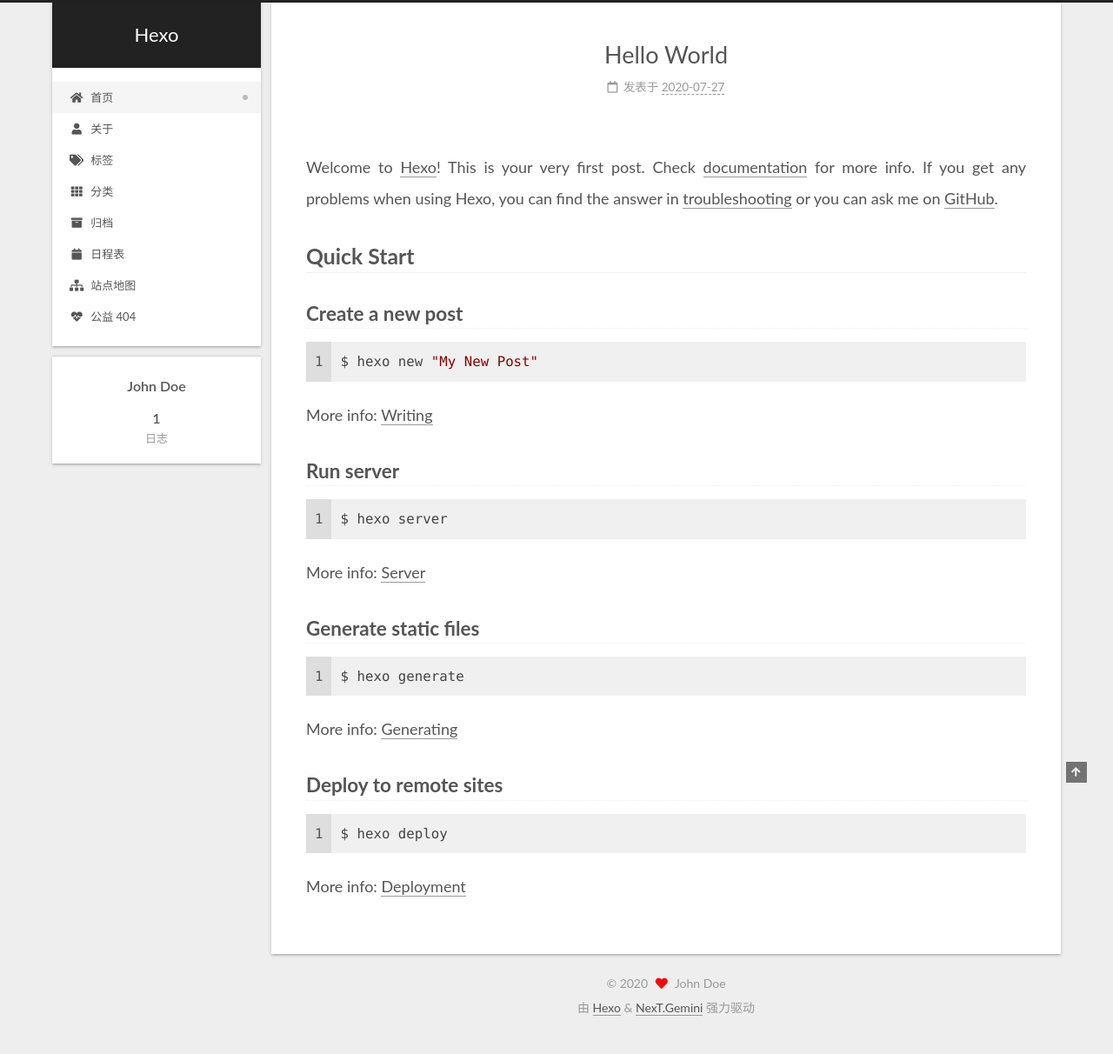
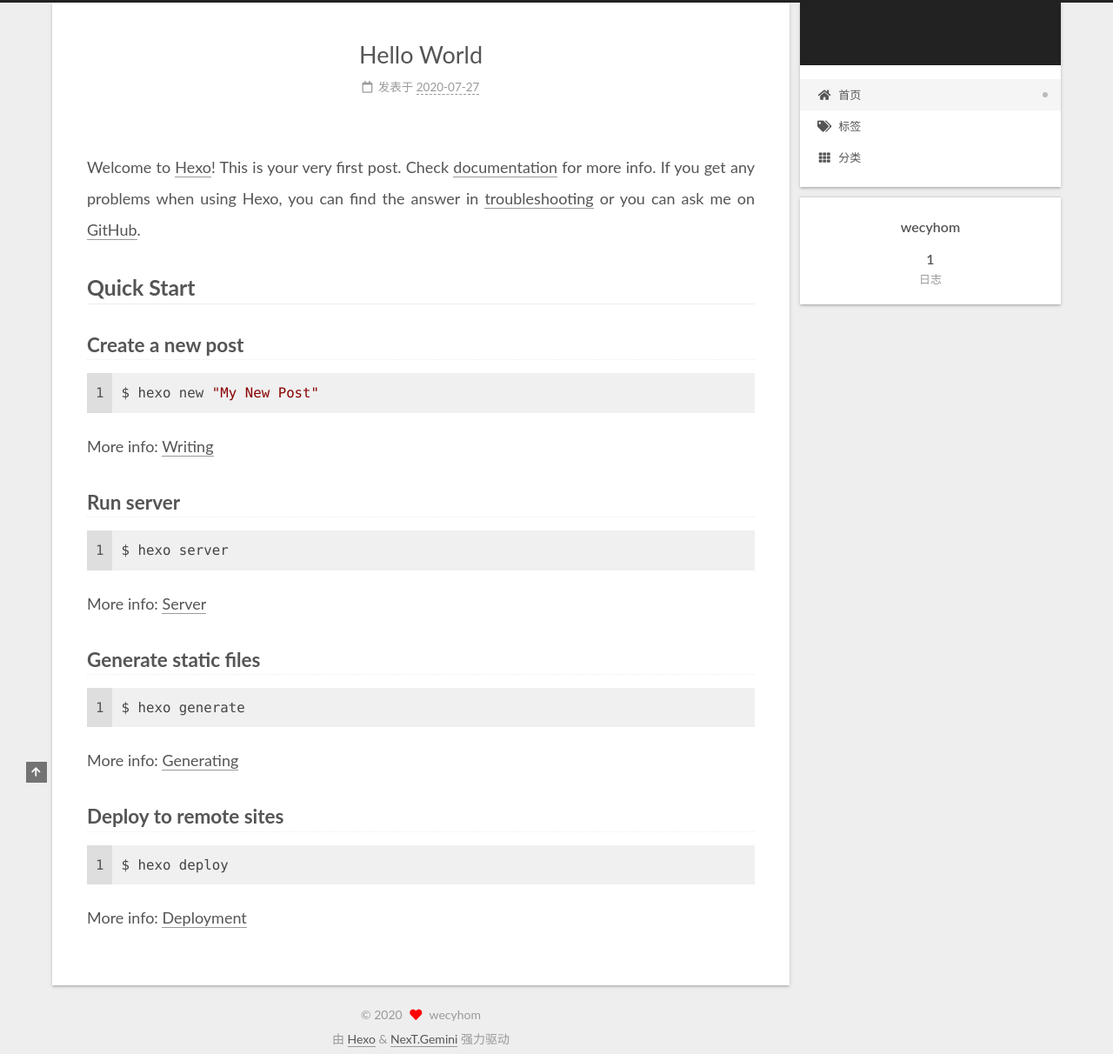
Before and after one commit to wecyhom/wecyhom.github.io, a plain HTML site: page index.html in a window 1280 px wide. Shown: the whole page at 87% size. Drawn offline with Linux system fonts and the light colour scheme.

Commit message:
Site updated: 2020-07-27 23:48:42

```diff
--- a/css/main.css
+++ b/css/main.css
@@ -340,27 +340,24 @@ td {
 }
 .toggle.toggle-arrow .toggle-line:first-child,
 body:not(.sidebar-active) .sidebar-toggle:hover .toggle-line:first-child {
-  left: 50%;
   top: 2px;
+  transform: rotate(-45deg);
+  width: 50%;
+}
+.toggle.toggle-arrow .toggle-line:nth-child(2),
+body:not(.sidebar-active) .sidebar-toggle:hover .toggle-line:nth-child(2) {
+  width: 90%;
+}
+.toggle.toggle-arrow .toggle-line:last-child,
+body:not(.sidebar-active) .sidebar-toggle:hover .toggle-line:last-child {
+  top: -2px;
   transform: rotate(45deg);
   width: 50%;
 }
-.toggle.toggle-arrow .toggle-line:nth-child(2),
-body:not(.sidebar-active) .sidebar-toggle:hover .toggle-line:nth-child(2) {
-  left: 2px;
-  width: 90%;
-}
-.toggle.toggle-arrow .toggle-line:last-child,
-body:not(.sidebar-active) .sidebar-toggle:hover .toggle-line:last-child {
-  left: 50%;
-  top: -2px;
-  transform: rotate(-45deg);
-  width: 50%;
-}
 .toggle.toggle-close .toggle-line:first-child,
 .sidebar-active .sidebar-toggle .toggle-line:first-child {
+  top: 5px;
   transform: rotate(-45deg);
-  top: 5px;
 }
 .toggle.toggle-close .toggle-line:nth-child(2),
 .sidebar-active .sidebar-toggle .toggle-line:nth-child(2) {
@@ -368,8 +365,8 @@ body:not(.sidebar-active) .sidebar-toggle:hover .toggle-line:last-child {
 }
 .toggle.toggle-close .toggle-line:last-child,
 .sidebar-active .sidebar-toggle .toggle-line:last-child {
+  top: -5px;
   transform: rotate(45deg);
-  top: -5px;
 }
 /*
 
@@ -1464,11 +1461,11 @@ pre code {
   opacity: 0.6;
   position: fixed;
   z-index: 1300;
-  right: 30px;
+  left: 30px;
 }
 @media (max-width: 991px) {
   .sidebar-toggle {
-    right: 20px;
+    left: 20px;
   }
 }
 .sidebar-toggle:hover {
@@ -1674,12 +1671,12 @@ pre code {
   opacity: 0.6;
   position: fixed;
   z-index: 1300;
-  right: 30px;
+  left: 30px;
   width: 24px;
 }
 @media (max-width: 991px) {
   .back-to-top {
-    right: 20px;
+    left: 20px;
   }
 }
 .back-to-top:hover {
@@ -2436,7 +2433,7 @@ ul.breadcrumb li + li:last-child {
   background: var(--content-bg-color);
   border-radius: initial;
   box-shadow: 0 2px 2px 0 rgba(0,0,0,0.12), 0 3px 1px -2px rgba(0,0,0,0.06), 0 1px 5px 0 rgba(0,0,0,0.12);
-  width: 240px;
+  width: 300px;
 }
 @media (max-width: 991px) {
   .header-inner {
@@ -2450,6 +2447,7 @@ ul.breadcrumb li + li:last-child {
   justify-content: space-between;
   margin: 0 auto;
   width: calc(100% - 20px);
+  flex-direction: row-reverse;
 }
 @media (min-width: 1200px) {
   .main {
@@ -2474,7 +2472,7 @@ ul.breadcrumb li + li:last-child {
   box-shadow: 0 2px 2px 0 rgba(0,0,0,0.12), 0 3px 1px -2px rgba(0,0,0,0.06), 0 1px 5px 0 rgba(0,0,0,0.12);
   box-sizing: border-box;
   padding: 40px;
-  width: calc(100% - 252px);
+  width: calc(100% - 312px);
 }
 @media (max-width: 991px) {
   .main-inner {
@@ -2487,7 +2485,7 @@ ul.breadcrumb li + li:last-child {
   padding-top: 40px;
 }
 .footer-inner {
-  padding-left: 252px;
+  padding-right: 312px;
 }
 @media (max-width: 991px) {
   .footer-inner {
@@ -2605,7 +2603,7 @@ ul.breadcrumb li + li:last-child {
   position: -webkit-sticky;
   position: sticky;
   top: 12px;
-  width: 240px;
+  width: 300px;
   visibility: hidden;
 }
 @media (max-width: 991px) {
--- a/index.html
+++ b/index.html
@@ -19,15 +19,15 @@
 
 <script class="hexo-configurations">
     var NexT = window.NexT || {};
-    var CONFIG = {"hostname":"yoursite.com","root":"/","scheme":"Gemini","version":"8.0.0-rc.4","exturl":false,"sidebar":{"position":"left","display":"post","padding":18,"offset":12},"copycode":false,"bookmark":{"enable":false,"color":"#222","save":"auto"},"fancybox":false,"mediumzoom":false,"lazyload":false,"pangu":false,"comments":{"style":"tabs","active":null,"storage":true,"lazyload":false,"nav":null},"algolia":{"hits":{"per_page":10},"labels":{"input_placeholder":"Search for Posts","hits_empty":"We didn't find any results for the search: ${query}","hits_stats":"${hits} results found in ${time} ms"}},"localsearch":{"enable":false,"trigger":"auto","top_n_per_article":1,"unescape":false,"preload":false},"motion":{"enable":true,"async":false,"transition":{"post_block":"fadeIn","post_header":"fadeInDown","post_body":"fadeInDown","coll_header":"fadeInLeft","sidebar":"fadeInUp"}}};
+    var CONFIG = {"hostname":"yoursite.com","root":"/","scheme":"Gemini","version":"8.0.0-rc.4","exturl":false,"sidebar":{"position":"right","width":300,"display":"post","padding":18,"offset":12},"copycode":false,"bookmark":{"enable":false,"color":"#222","save":"auto"},"fancybox":false,"mediumzoom":false,"lazyload":false,"pangu":false,"comments":{"style":"tabs","active":null,"storage":true,"lazyload":false,"nav":null},"algolia":{"hits":{"per_page":10},"labels":{"input_placeholder":"Search for Posts","hits_empty":"We didn't find any results for the search: ${query}","hits_stats":"${hits} results found in ${time} ms"}},"localsearch":{"enable":false,"trigger":"auto","top_n_per_article":1,"unescape":false,"preload":false},"motion":{"enable":true,"async":false,"transition":{"post_block":"fadeIn","post_header":"fadeInDown","post_body":"fadeInDown","coll_header":"fadeInLeft","sidebar":"fadeInUp"}}};
   </script>
 
   <meta property="og:type" content="website">
-<meta property="og:title" content="Hexo">
+<meta property="og:title">
 <meta property="og:url" content="http://yoursite.com/index.html">
-<meta property="og:site_name" content="Hexo">
+<meta property="og:site_name">
 <meta property="og:locale" content="zh_CN">
-<meta property="article:author" content="John Doe">
+<meta property="article:author" content="wecyhom">
 <meta name="twitter:card" content="summary">
 
 <link rel="canonical" href="http://yoursite.com/">
@@ -43,7 +43,7 @@
   };
 </script>
 
-  <title>Hexo</title>
+  <title></title>
 
 
 
@@ -107,7 +107,7 @@
 
     <a href="/" class="brand" rel="start">
       <i class="logo-line"></i>
-      <h1 class="site-title">Hexo</h1>
+      <h1 class="site-title"></h1>
       <i class="logo-line"></i>
     </a>
   </div>
@@ -127,11 +127,6 @@
     <a href="/" rel="section"><i class="fa fa-home fa-fw"></i>首页</a>
 
   </li>
-        <li class="menu-item menu-item-about">
-
-    <a href="/about/" rel="section"><i class="fa fa-user fa-fw"></i>关于</a>
-
-  </li>
         <li class="menu-item menu-item-tags">
 
     <a href="/tags/" rel="section"><i class="fa fa-tags fa-fw"></i>标签</a>
@@ -140,26 +135,6 @@
         <li class="menu-item menu-item-categories">
 
     <a href="/categories/" rel="section"><i class="fa fa-th fa-fw"></i>分类</a>
-
-  </li>
-        <li class="menu-item menu-item-archives">
-
-    <a href="/archives/" rel="section"><i class="fa fa-archive fa-fw"></i>归档</a>
-
-  </li>
-        <li class="menu-item menu-item-schedule">
-
-    <a href="/schedule/" rel="section"><i class="fa fa-calendar fa-fw"></i>日程表</a>
-
-  </li>
-        <li class="menu-item menu-item-sitemap">
-
-    <a href="/sitemap.xml" rel="section"><i class="fa fa-sitemap fa-fw"></i>站点地图</a>
-
-  </li>
-        <li class="menu-item menu-item-commonweal">
-
-    <a href="/404/" rel="section"><i class="fa fa-heartbeat fa-fw"></i>公益 404</a>
 
   </li>
   </ul>
@@ -196,14 +171,13 @@
 
       <section class="site-overview-wrap sidebar-panel">
         <div class="site-author animated" itemprop="author" itemscope itemtype="http://schema.org/Person">
-  <p class="site-author-name" itemprop="name">John Doe</p>
+  <p class="site-author-name" itemprop="name">wecyhom</p>
   <div class="site-description" itemprop="description"></div>
 </div>
 <div class="site-state-wrap animated">
   <nav class="site-state">
       <div class="site-state-item site-state-posts">
-          <a href="/archives/">
-
+          <a href="/archives">
           <span class="site-state-item-count">1</span>
           <span class="site-state-item-name">日志</span>
         </a>
@@ -245,12 +219,12 @@
 
     <span hidden itemprop="author" itemscope itemtype="http://schema.org/Person">
       <meta itemprop="image" content="/images/avatar.gif">
-      <meta itemprop="name" content="John Doe">
+      <meta itemprop="name" content="wecyhom">
       <meta itemprop="description" content="">
     </span>
 
     <span hidden itemprop="publisher" itemscope itemtype="http://schema.org/Organization">
-      <meta itemprop="name" content="Hexo">
+      <meta itemprop="name" content="">
     </span>
       <header class="post-header">
         <h2 class="post-title" itemprop="name headline">
@@ -353,7 +327,7 @@
   <span class="with-love">
     <i class="fa fa-heart"></i>
   </span>
-  <span class="author" itemprop="copyrightHolder">John Doe</span>
+  <span class="author" itemprop="copyrightHolder">wecyhom</span>
 </div>
   <div class="powered-by">由 <a href="https://hexo.io/" class="theme-link" rel="noopener" target="_blank">Hexo</a> & <a href="https://theme-next.js.org/" class="theme-link" rel="noopener" target="_blank">NexT.Gemini</a> 强力驱动
   </div>
```
Also changed, not shown: 2020/07/27/hello-world/index.html (+10 -36 lines), archives/2020/07/index.html (+9 -35 lines), archives/2020/index.html (+9 -35 lines), archives/index.html (+9 -35 lines).
